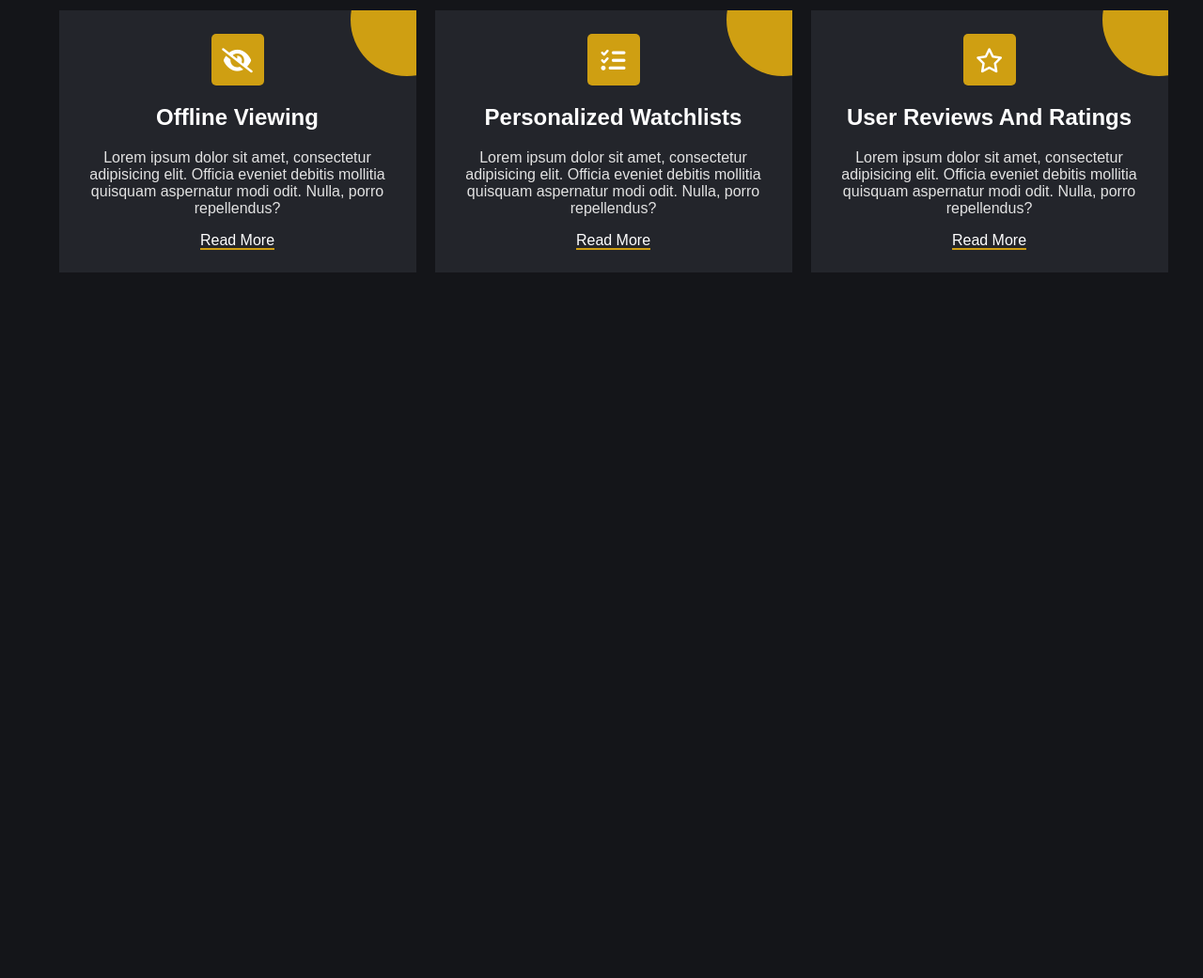
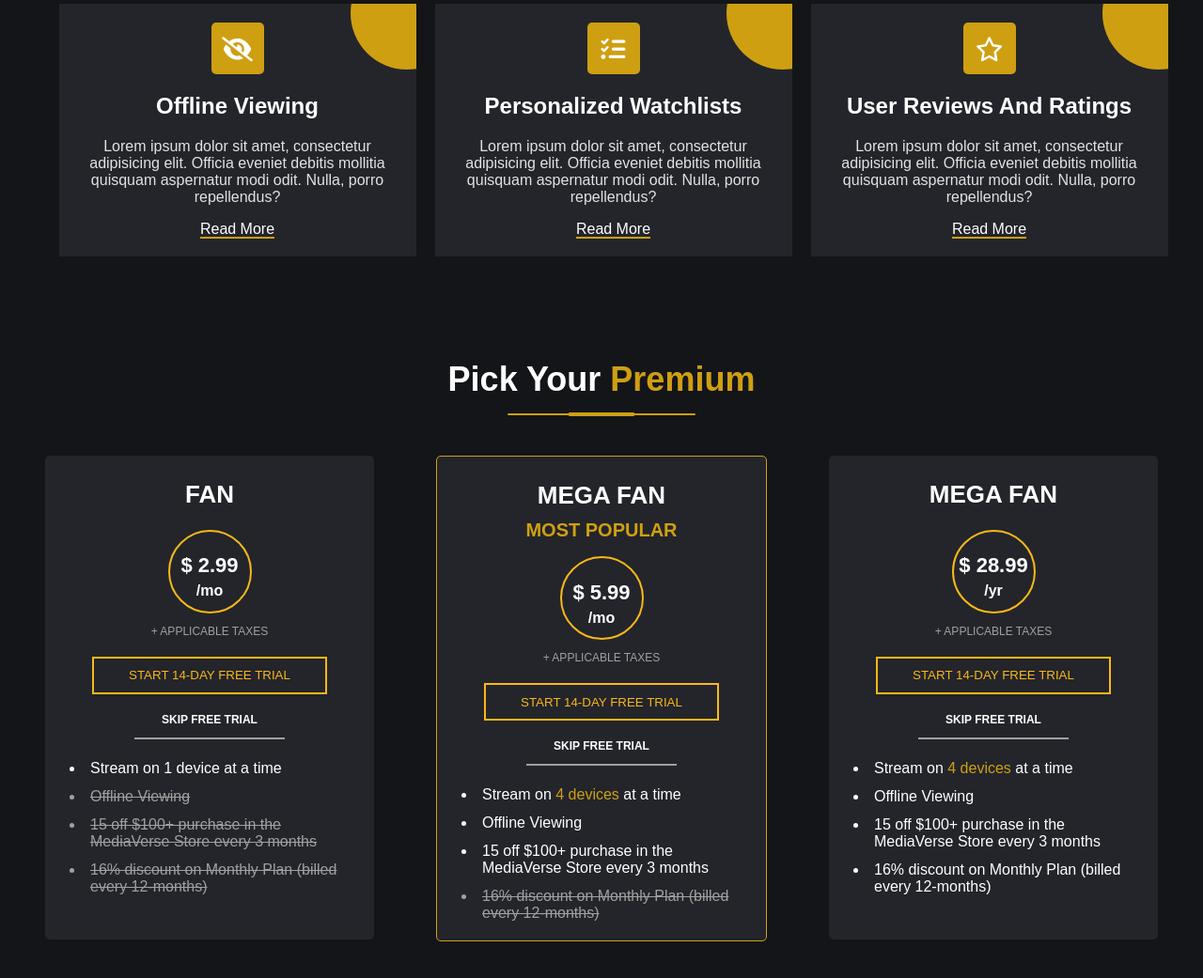
Before and after one commit to MaherAhmed0/MediaVerse, a plain HTML site: page index.html in a window 1280 px wide. Shown: the part 1267-2308 px from the top of the page at 94% size. Before the commit the page ends 1567 px from the top, so only its background shows below. Drawn offline with Linux system fonts and the light colour scheme.

Commit message:
Prices sec

```diff
--- a/css/master.css
+++ b/css/master.css
@@ -6,7 +6,6 @@ body {
 
 .container {
     margin: auto;
-    width: 80%;
     width: 1250px;
     /* background-color: gray; */
 }
@@ -18,7 +17,7 @@ body {
     margin-top: 100px;
     text-align: center;
     text-transform: capitalize;
-    font-size: 26px;
+    font-size: 24px;
     font-weight: 800;
 }
 
@@ -32,6 +31,7 @@ body {
 
 .outter-frame {
     margin: auto;
+    margin-bottom: 45px;
     width: 200px;
     position: relative;
     margin-top: -15px;
@@ -63,7 +63,7 @@ body {
     overflow: auto;
     position: fixed;
     width: 100%;
-    z-index: 1;
+    z-index: 100;
 }
 
 .logo {
@@ -155,7 +155,6 @@ body {
 }
 
 /* .drop-down {
-
     list-style: none;
     background-color: #1e2025;
     position: absolute;
@@ -211,7 +210,7 @@ body {
     font-weight: 800;
     letter-spacing: 0.01;
     text-transform: uppercase;
-    padding-top: 150px;
+    padding-top: 175px;
 }
 
 .intro {
@@ -246,8 +245,8 @@ body {
 /* Services sec */
 /* ------------------------------------------------------------------------------- */
 .services {
-    margin: 40px 0;
     padding-left: 25px;
+    overflow: auto;
 }
 
 .service-item {
@@ -256,7 +255,7 @@ body {
     width: 330px;
     margin: 10px;
     background-color: #23252B;
-    padding: 25px 25px;
+    padding: 20px 25px;
     text-align: center;
     color: white;
     overflow: hidden;
@@ -339,5 +338,118 @@ body {
     background-color: #23252B;
 }
 
-/* Services sec */
+/* Prices sec */
 /* ------------------------------------------------------------------------------- */
+.prices {
+    overflow: auto;
+}
+
+.plan-card {
+    width: 300px;
+    height: 480px;
+    background-color: #23252B;
+    float: left;
+    border-radius: 5px;
+    margin: 30px 33px 300px 33px;
+    padding: 5px 25px 30px 25px;
+}
+
+.plan-name {
+    text-align: center;
+    font-size: 26px;
+    color: white;
+}
+
+.most-popular {
+    border: 1px solid #D0A012;
+}
+
+.popular {
+    text-align: center;
+    font-size: 20px;
+    margin-top: -12px;
+    color: #D0A012;
+}
+
+.cir-2 {
+    margin: auto;
+    text-align: center;
+    width: 75px;
+    height: 75px;
+    border-radius: 50%;
+    padding: 5px;
+    border: 2px solid #fab818;
+}
+
+.price {
+    font-size: 22px;
+    margin-bottom: -8px;
+    color: white;
+}
+
+.price-int {
+    color: white;
+    font-size: 16px;
+}
+
+.taxes {
+    text-align: center;
+    color: #a0a0a0;
+    font-size: 12px;
+}
+
+.subscribe {
+    margin: auto;
+    display: block;
+    width: 250px;
+    height: 40px;
+    margin-top: 20px;
+    margin-bottom: 20px;
+    color: #fab818;
+    background-color: #23252B;
+    border: 2px solid;
+}
+
+.subscribe:hover {
+    color: white;
+}
+
+.no-trial {
+    color: white;
+    text-align: center;
+    font-size: 12px;
+    font-weight: 550;
+}
+
+.no-trial:hover {
+    color: #dddddd;
+}
+
+.description {
+    color: white;
+}
+
+.line {
+    margin: auto;
+    width: 160px;
+    height: 2px;
+    background-color: #a0a0a0;
+}
+
+.adds {
+    margin-left: -23px;
+}
+
+.plus {
+    color: white;
+    padding: 6px;
+}
+
+.devices-num {
+    color: #D0A012;
+}
+
+.line-through {
+    color: #a0a0a0;
+    text-decoration: line-through;
+}
--- a/index.html
+++ b/index.html
@@ -125,8 +125,77 @@
             </div>
         </div>
     </div>
-    <!-- Services sec -->
+    <!-- Prices sec -->
     <!-- ------------------------------------------------------------------------------- -->
+    <div class="prices">
+        <div class="container">
+            <div class="special-header">
+                <h2>Pick Your <span>Premium</span></h2>
+                <div class="outter-frame">
+                    <div class="outter-line"></div>
+                    <div class="inner-line"></div>
+                </div>
+            </div>
+            <div class="plan-card">
+                <h2 class="plan-name">FAN</h2>
+                <div class="cir-2">
+                    <h2 class="price">$ 2.99</h2>
+                    <h2 class="price-int">/mo</h2>
+                </div>
+                <p class="taxes">+ APPLICABLE TAXES</p>
+                <button class="subscribe">START 14-DAY FREE TRIAL</button>
+                <p class="no-trial">SKIP FREE TRIAL</p>
+                <!-- <p class="description">Stream the entire MediaVerse library ad-free, watch new episodes shortly after it's
+                    release, and read digital books and manga.</p> -->
+                <div class="line"></div>
+                <ul class="adds">
+                    <li class="plus">Stream on 1 device at a time</li>
+                    <li class="plus line-through">Offline Viewing</li>
+                    <li class="plus line-through">15 off $100+ purchase in the MediaVerse Store every 3 months</li>
+                    <li class="plus line-through">16% discount on Monthly Plan (billed every 12-months)</li>
+                </ul>
+            </div>
+            <div class="plan-card most-popular">
+                <h2 class="plan-name">MEGA FAN</h2>
+                <h2 class="popular">MOST POPULAR</h2>
+                <div class="cir-2">
+                    <h2 class="price">$ 5.99</h2>
+                    <h2 class="price-int">/mo</h2>
+                </div>
+                <p class="taxes">+ APPLICABLE TAXES</p>
+                <button class="subscribe">START 14-DAY FREE TRIAL</button>
+                <p class="no-trial">SKIP FREE TRIAL</p>
+                <!-- <p class="description">Stream the entire MediaVerse library ad-free, watch new episodes shortly after it's
+                    release, and read digital books and manga.</p> -->
+                <div class="line"></div>
+                <ul class="adds">
+                    <li class="plus">Stream on <span class="devices-num">4 devices</span> at a time</li>
+                    <li class="plus">Offline Viewing</li>
+                    <li class="plus">15 off $100+ purchase in the MediaVerse Store every 3 months</li>
+                    <li class="plus line-through">16% discount on Monthly Plan (billed every 12-months)</li>
+                </ul>
+            </div>
+            <div class="plan-card">
+                <h2 class="plan-name">MEGA FAN</h2>
+                <div class="cir-2">
+                    <h2 class="price">$ 28.99</h2>
+                    <h2 class="price-int">/yr</h2>
+                </div>
+                <p class="taxes">+ APPLICABLE TAXES</p>
+                <button class="subscribe">START 14-DAY FREE TRIAL</button>
+                <p class="no-trial">SKIP FREE TRIAL</p>
+                <!-- <p class="description">Stream the entire MediaVerse library ad-free, watch new episodes shortly after it's
+                    release, and read digital books and manga.</p> -->
+                <div class="line"></div>
+                <ul class="adds">
+                    <li class="plus">Stream on <span class="devices-num">4 devices</span> at a time</li>
+                    <li class="plus">Offline Viewing</li>
+                    <li class="plus">15 off $100+ purchase in the MediaVerse Store every 3 months</li>
+                    <li class="plus">16% discount on Monthly Plan (billed every 12-months)</li>
+                </ul>
+            </div>
+        </div>
+    </div>
 </body>
 
 </html>
```
